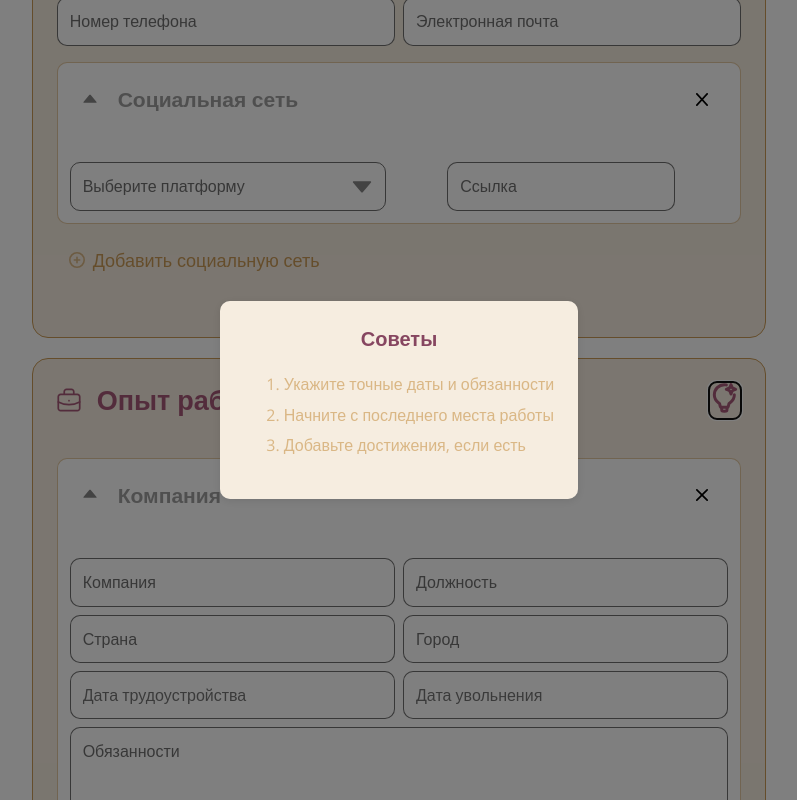
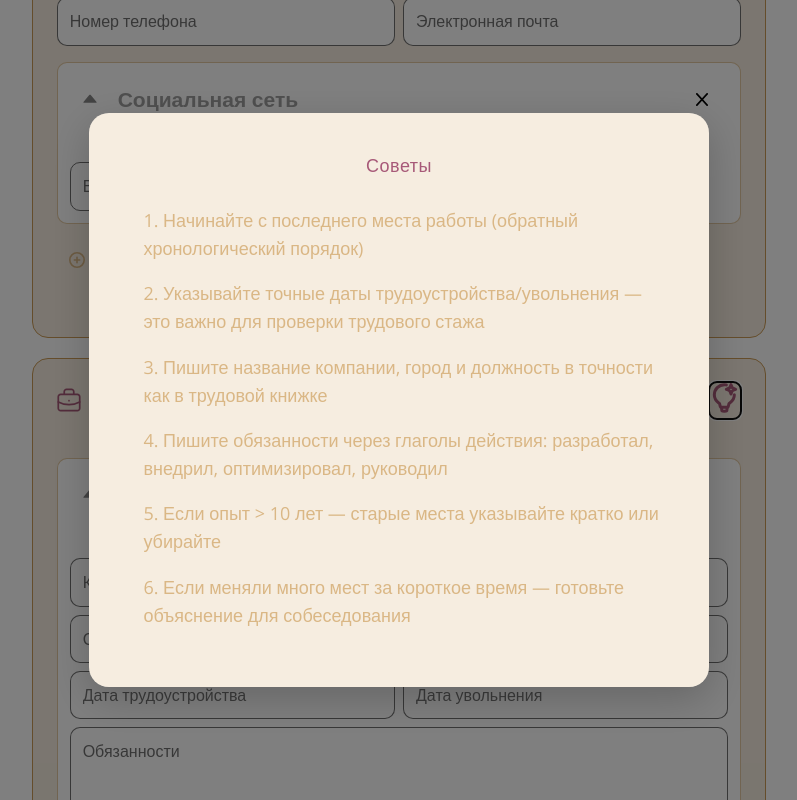
Before and after one commit to anvdmal/resume-plus-frontend, a React (Vite) app: page / in a window 1280 px wide. Both pictures are taken after typing "Sample", "Sample", "Sample", "Sample", "Sample", "Sample" into the empty fields and a click on the button 966 px from the left and 840 px from the top of the page. Shown: the part 440-1240 px from the top of the page, without its empty margins (241-1038 px from the left). Built offline with nearby package versions, Linux system fonts and the light colour scheme; a web font is replaced by a local one.

Commit message:
Update tips

```diff
--- a/src/styles/ui/HintModal.css
+++ b/src/styles/ui/HintModal.css
@@ -9,39 +9,65 @@
   justify-content: center;
   align-items: center;
   z-index: 1000;
+  padding: 1rem;
+  box-sizing: border-box;
+}
+
+.hint-content {
+  background-color: white;
+  border-radius: 1.25rem;
+  max-width: 620px;           /* было ~400px → стало заметно больше */
+  width: 90%;
+  box-shadow: 0 12px 40px rgba(0, 0, 0, 0.2);
+  overflow: hidden;
 }
 
 .hint-inner-content {
   background-color: var(--info-tan-25);
-  padding: 1.5rem;
-  border-radius: 0.625rem;
-  max-width: 400px;
-  box-shadow: 0 2px 10px rgba(0, 0, 0, 0.1);
-  position: relative;
+  padding: 2.5rem 2rem;       /* ← равномерные и щедрые отступы слева/справа */
+  border-radius: 1rem;
   text-align: left;
+  min-height: 300px;
+  display: flex;
+  flex-direction: column;
 }
 
 .hint-inner-content h3 {
-  margin-top: 0;
-  font-size: 1.25rem;
-  color: var(--secondary-chine-rose-hover);
+  margin: 0 0 1.8rem 0;
+  font: var(--font-heading-opensans-bold-28), sans-serif;
+  color: var(--secondary-chine-rose-100);
   text-align: center;
+  letter-spacing: 0.5px;
 }
 
-.hint-inner-content ul {
-  list-style-type: disc;
-  padding-left: 1.5rem;
-  margin: 1rem 0;
+.hint-inner-content ol {
+  margin: 0;
+  padding-left: 1.4rem;
+  list-style-position: inside;
+  flex: 1;
 }
 
 .hint-inner-content li {
-  margin-bottom: 0.5rem;
+  margin-bottom: 1.1rem;
+  font: var(--font-body-opensans-regular-19);
+  line-height: 1.55;
   color: var(--info-tan-100);
-  font:var(--font-caption-opensans-regular-16);
-  text-align: left;
+  padding-right: 0.5rem;
 }
 
-.hint-content{
-  background-color: white;
-  border-radius: 0.625rem;
+/* Мобильная адаптация — чтобы не вылезало за экран */
+@media (max-width: 640px) {
+  .hint-content {
+    width: 95%;
+    border-radius: 1rem;
+  }
+  .hint-inner-content {
+    padding: 2rem 1.5rem;
+  }
+  .hint-inner-content h3 {
+    font-size: 1.5rem;
+  }
+  .hint-inner-content li {
+    font-size: 1.05rem;
+  }
 }
--- a/src/tips/hints.js
+++ b/src/tips/hints.js
@@ -1,23 +1,31 @@
 export const educationHints = [
-    'Укажите полное название учебного заведения и специальность',
-    'Начните с самого высокого уровня образования',
-    'Добавьте год окончания и уровень образования'
-  ];
+  'Сначала указывайте самое высокое достигнутое образование (магистратура → бакалавриат → колледж)',
+  'Пишите полное официальное название учебного заведения, факультета и точную специальность как в дипломе',
+  'Если вы сейчас учитесь, укажите ожидаемый год окончания',
+  'Если образование не по специальности вакансии — далее объясните связь',
+];
 
   export const additionalEducationHints = [
-    'Перечислите курсы, тренинги, семинары и стажировки',
-    'Укажите организацию и год прохождения',
-    'Отметьте наличие сертификата или свидетельства'
+  'Указывайте только курсы, релевантные желаемой должности',
+  'Пишите полное название курса, платформу/организацию и год прохождения',
+  'Если есть сертификат — отметьте это и при возможности добавьте ссылку',
+  'Стажировки, хакатоны, буткемпы и интенсивные программы тоже можно добавить сюда',
+  'Рекомендуется размещать наиболее востребованные курсы первыми, особенно от известных компаний',
+  'Не стоит добавлять слишком старые курсы (старше 5–7 лет), если только это не уникальный сертификат',
   ];
 
   export const skillsHints = [
-    'Укажите профессиональные навыки и компетенции',
-    'Добавьте уровень владения иностранными языками',
-    'Перечислите личные качества и дополнительные сертификаты (медкнижка, военный билет, водительские права)'
+   'Перечислите конкретные инструменты которыми владеете: Figma, Python, SQL, 1С, Ga4, Битрикс24, 1С:Предприятие и т.д.',
+   'Не пишите банальное: «MS Office», «умение работать в команде», «ответственность»',
+   'Максимум 10–12 самых сильных навыков',
+   'Плюсом будет добавить редкие и востребованные навыки, если вы ими обладаете, например: SQL, Git, Docker, CRM (amoCRM, Битрикс24), Photoshop и т.д.',
   ];
 
   export const workExperienceHints = [
-    'Укажите точные даты и обязанности',
-    'Начните с последнего места работы',
-    'Добавьте достижения, если есть'
+  'Начинайте с последнего места работы (обратный хронологический порядок)',
+  'Указывайте точные даты трудоустройства/увольнения — это важно для проверки трудового стажа',
+  'Пишите название компании, город и должность в точности как в трудовой книжке',
+  'Пишите обязанности через глаголы действия: разработал, внедрил, оптимизировал, руководил',
+  'Если опыт > 10 лет — старые места указывайте кратко или убирайте',
+  'Если меняли много мест за короткое время — готовьте объяснение для собеседования'
   ];
```
